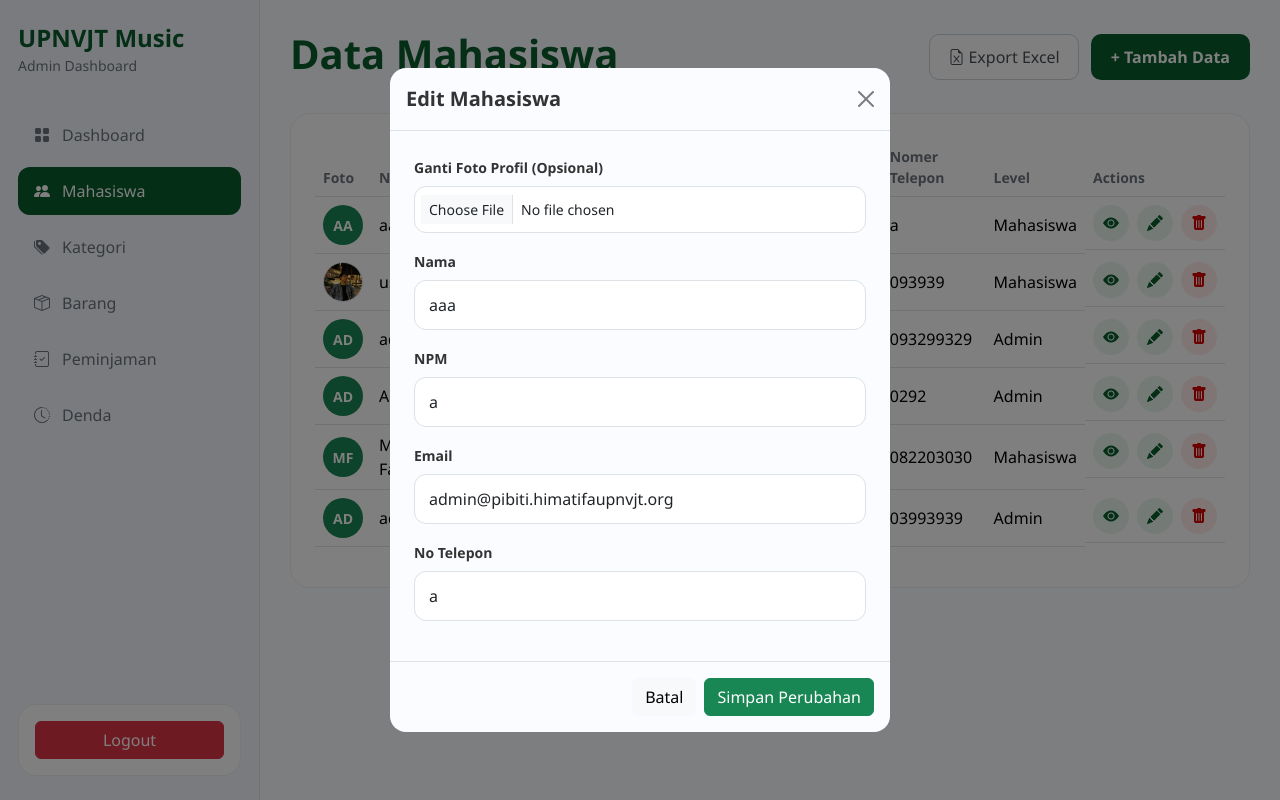
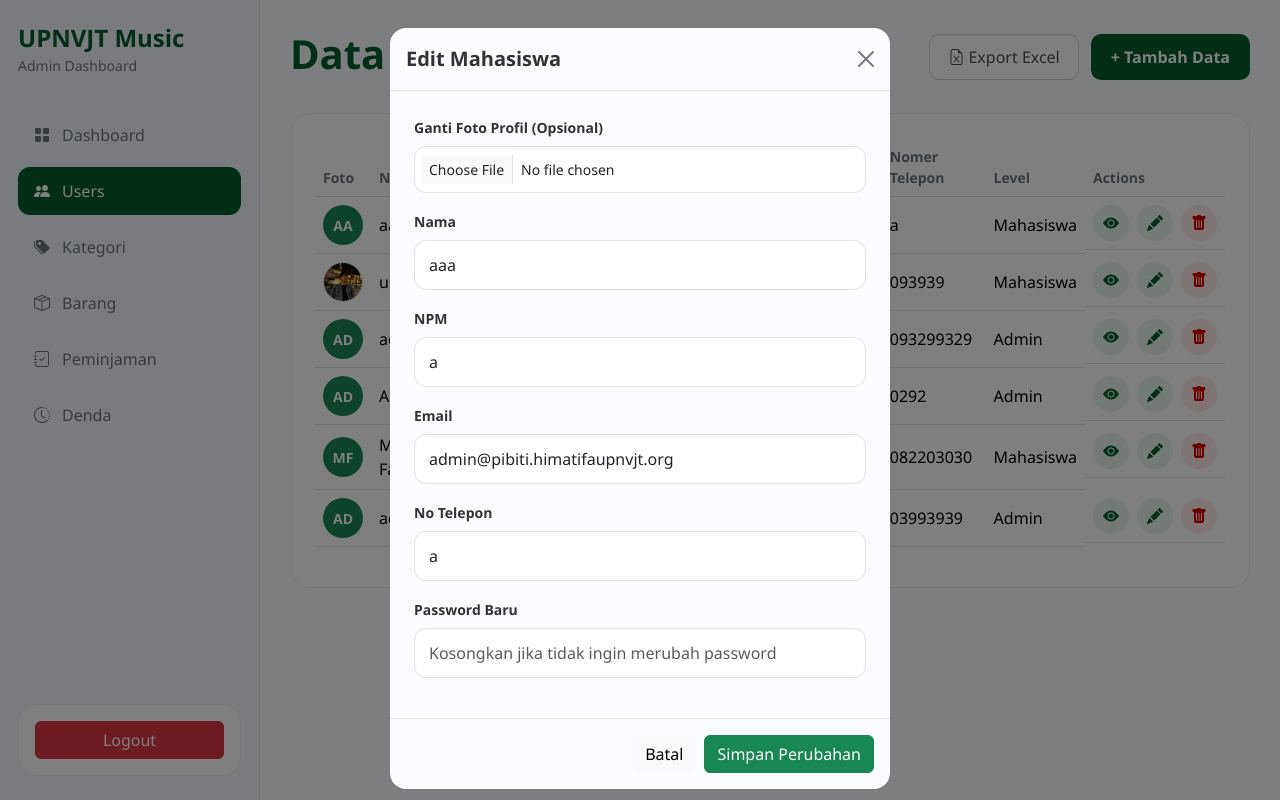
Before and after one commit to mfawwazzildan/EAS-PEMWEB-KELOMPOK7, a PHP site: page /admin/mahasiswa.php in a window 1280 px wide, after a click that opens the changed part. Run offline with PHP 8.4, Linux system fonts and the light colour scheme; data comes from the database, SQL or seed files in the repository.

Commit message:
update error

```diff
--- a/admin/assets/navbar.php
+++ b/admin/assets/navbar.php
@@ -32,7 +32,7 @@ $current_page = basename($_SERVER['PHP_SELF']);
             <li>
                 <a href="mahasiswa.php" class="<?= ($current_page == 'mahasiswa.php') ? 'active' : ''; ?>">
                     <i class="bi bi-people-fill"></i>
-                    Mahasiswa
+                    Users
                 </a>
             </li>
 
--- a/admin/index.php
+++ b/admin/index.php
@@ -79,7 +79,7 @@ $total_denda = $res_denda['total'] ?? 0;
             <div class="topbar-admin">
                 <div>
                     <h1>Dashboard</h1>
-                    <p>Welcome back, manager.</p>
+                    <p>Welcome!</p>
                 </div>
             </div>
 
--- a/admin/mahasiswa.php
+++ b/admin/mahasiswa.php
@@ -79,6 +79,12 @@ if (isset($_POST['edit'])) {
     $npm    = htmlspecialchars($_POST['npm']);
     $email  = htmlspecialchars($_POST['email']);
     $telp   = htmlspecialchars($_POST['telp']);
+    $password_baru = $_POST['password'];
+
+    $ubah_password = !empty($password_baru);
+    if ($ubah_password) {
+        $pw_hashed = password_hash($password_baru, PASSWORD_DEFAULT);
+    }
 
     if (!empty($_FILES['foto']['name'])) {
         $nama_file = $_FILES['foto']['name'];
@@ -94,12 +100,22 @@ if (isset($_POST['edit'])) {
                 unlink($target_dir . $data_lama['foto']);
             }
 
-            $stmt = mysqli_prepare($conn, "UPDATE users SET nama=?, npm=?, email=?, telp=?, foto=? WHERE id_user=?");
-            mysqli_stmt_bind_param($stmt, "sssssi", $nama, $npm, $email, $telp, $nama_foto_baru, $id);
+            if ($ubah_password) {
+                $stmt = mysqli_prepare($conn, "UPDATE users SET nama=?, npm=?, email=?, telp=?, foto=?, password=? WHERE id_user=?");
+                mysqli_stmt_bind_param($stmt, "ssssssi", $nama, $npm, $email, $telp, $nama_foto_baru, $pw_hashed, $id);
+            } else {
+                $stmt = mysqli_prepare($conn, "UPDATE users SET nama=?, npm=?, email=?, telp=?, foto=? WHERE id_user=?");
+                mysqli_stmt_bind_param($stmt, "sssssi", $nama, $npm, $email, $telp, $nama_foto_baru, $id);
+            }
         }
     } else {
-        $stmt = mysqli_prepare($conn, "UPDATE users SET nama=?, npm=?, email=?, telp=? WHERE id_user=?");
-        mysqli_stmt_bind_param($stmt, "ssssi", $nama, $npm, $email, $telp, $id);
+        if ($ubah_password) {
+            $stmt = mysqli_prepare($conn, "UPDATE users SET nama=?, npm=?, email=?, telp=?, password=? WHERE id_user=?");
+            mysqli_stmt_bind_param($stmt, "sssssi", $nama, $npm, $email, $telp, $pw_hashed, $id);
+        } else {
+            $stmt = mysqli_prepare($conn, "UPDATE users SET nama=?, npm=?, email=?, telp=? WHERE id_user=?");
+            mysqli_stmt_bind_param($stmt, "ssssi", $nama, $npm, $email, $telp, $id);
+        }
     }
 
     mysqli_stmt_execute($stmt);
@@ -145,7 +161,7 @@ if (isset($_POST['hapus'])) {
         <main class="content-admin">
             <div class="topbar-admin">
                 <div>
-                    <h1>Data Mahasiswa</h1>
+                    <h1>Data Users</h1>
                 </div>
                 <div class="top-buttons">
                     <a href="?action=export_excel" class="btn btn-export text-decoration-none d-inline-flex align-items-center justify-content-center gap-1">
@@ -305,6 +321,10 @@ if (isset($_POST['hapus'])) {
                                             <label class="form-label small fw-bold">No Telepon</label>
                                             <input type="text" name="telp" class="form-control" value="<?= htmlspecialchars($data['telp']); ?>" required>
                                         </div>
+                                        <div class="mb-3">
+                                            <label class="form-label small fw-bold">Password Baru</label>
+                                            <input type="password" name="password" class="form-control" placeholder="Kosongkan jika tidak ingin merubah password">
+                                        </div>
                                     </div>
                                     <div class="modal-footer">
                                         <button type="button" class="btn btn-light" data-bs-dismiss="modal">Batal</button>
```
Also changed, not shown: admin/peminjaman.php (+33 -9 lines).
